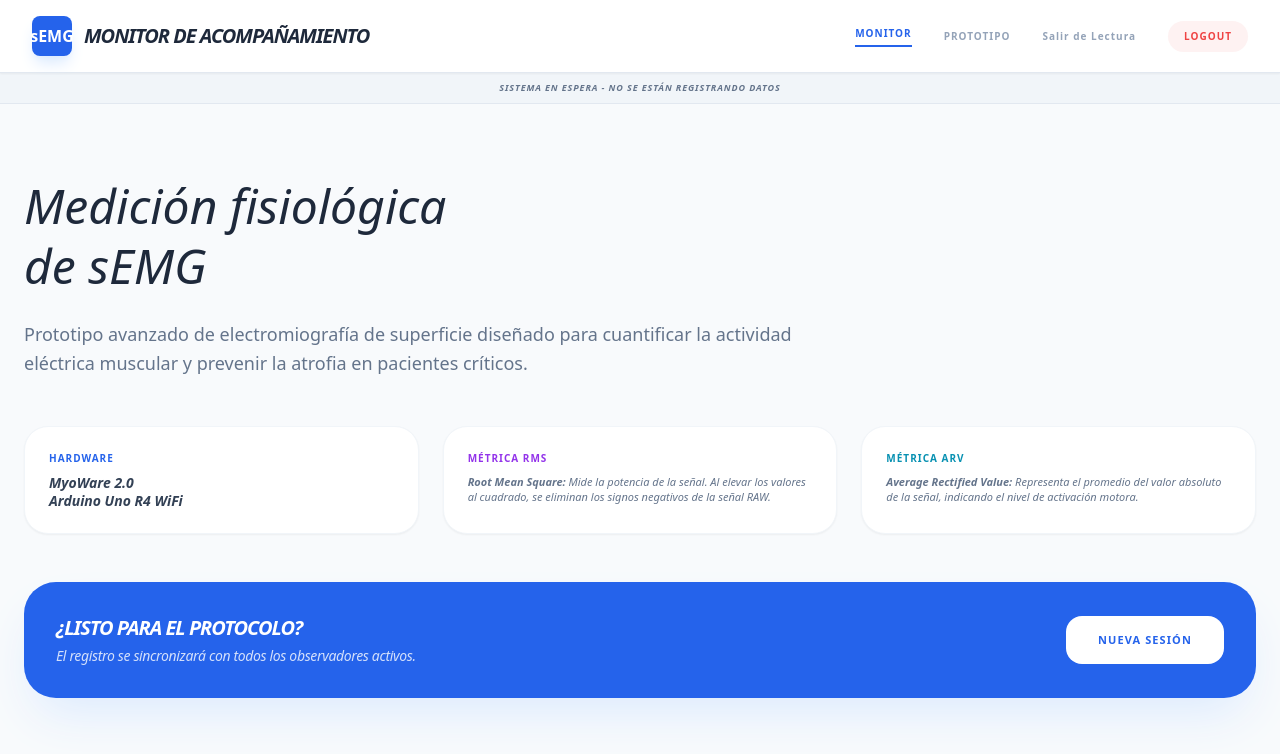
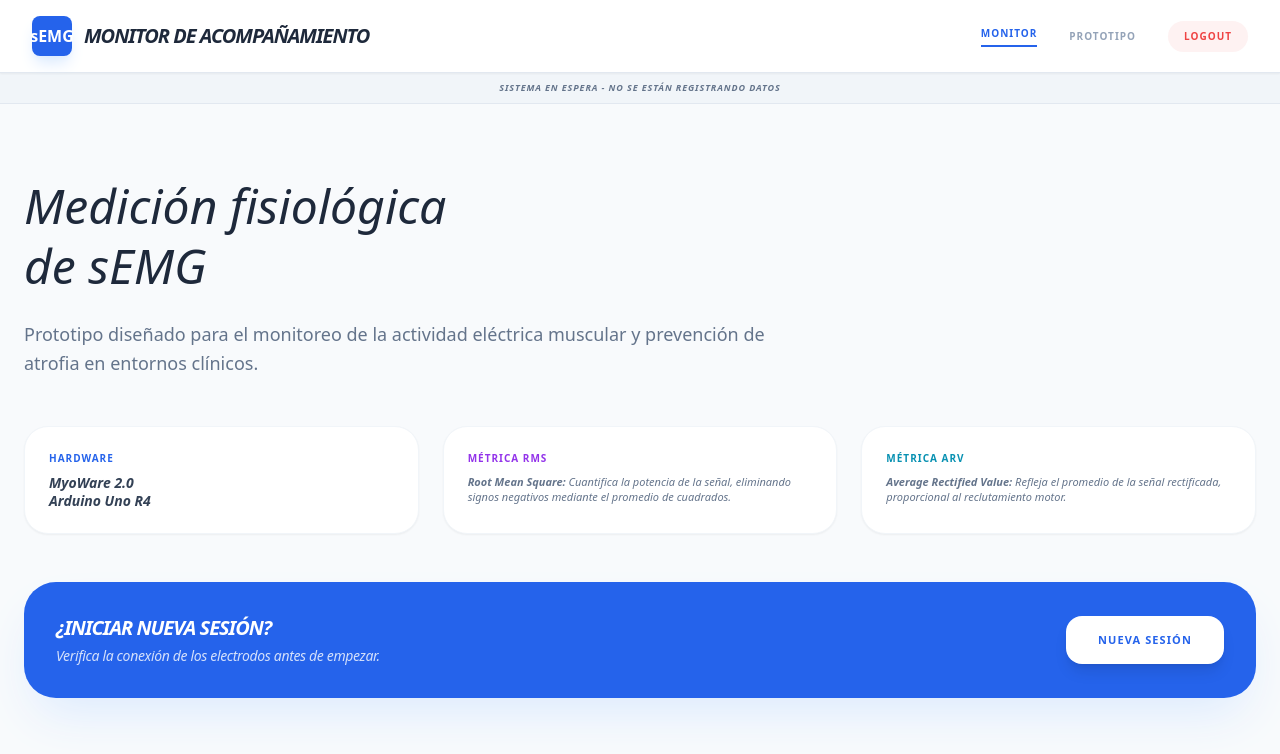
Before and after one commit to valeriasamano/semg_bioinstrudigital, a Flask app: page / in a window 1280 px wide. Shown: the top 754 px of the page. Run offline with Flask 3, Linux system fonts and the light colour scheme; the visitor is signed in with stand-in values (Sample User, id 1); some libraries are stand-ins or nearby versions.

Commit message:
Update index.html

```diff
--- a/templates/index.html
+++ b/templates/index.html
@@ -7,8 +7,8 @@
     <script src="https://cdn.tailwindcss.com"></script>
     <script src="https://cdn.jsdelivr.net/npm/chart.js"></script>
     <style>
-        .animate-fade-in { animation: fadeIn 0.5s ease-in-out; }
-        @keyframes fadeIn { from { opacity: 0; } to { opacity: 1; } }
+        .animate-fade-in { animation: fadeIn 0.4s ease-out; }
+        @keyframes fadeIn { from { opacity: 0; transform: translateY(10px); } to { opacity: 1; transform: translateY(0); } }
     </style>
 </head>
 <body class="bg-[#F8FAFC] text-slate-900 font-sans">
@@ -21,7 +21,6 @@
         <div class="space-x-8 text-[10px] font-black uppercase tracking-widest flex items-center">
             <a href="/" class="text-blue-600 border-b-2 border-blue-600 pb-1">Monitor</a>
             <a href="/prototipo" class="text-slate-400 hover:text-blue-600 transition">Prototipo</a>
-            <button onclick="salirDeLectura()" class="text-slate-400 hover:text-red-500 transition">Salir de Lectura</button>
             <a href="{{ url_for('logout') }}" onclick="localStorage.removeItem('seguridadValidada')" class="bg-red-50 text-red-500 px-4 py-2 rounded-full hover:bg-red-500 hover:text-white transition-all font-black">LogOut</a>
         </div>
     </nav>
@@ -36,42 +35,42 @@
             <div class="max-w-3xl">
                 <h2 class="text-5xl font-light text-slate-800 leading-tight mb-6 italic">Medición fisiológica <br><strong> de sEMG </strong></h2>
                 <p class="text-slate-500 text-lg leading-relaxed">
-                    Prototipo avanzado de electromiografía de superficie diseñado para cuantificar la actividad eléctrica muscular y prevenir la atrofia en pacientes críticos.
+                    Prototipo diseñado para el monitoreo de la actividad eléctrica muscular y prevención de atrofia en entornos clínicos.
                 </p>
             </div>
 
             <div class="grid grid-cols-1 md:grid-cols-3 gap-6">
                 <div class="bg-white p-6 rounded-3xl border border-slate-100 shadow-sm flex flex-col justify-center">
                     <p class="text-[10px] font-black text-blue-600 uppercase mb-2 tracking-widest">Hardware</p>
-                    <p class="text-sm font-bold text-slate-700 leading-tight italic">MyoWare 2.0 <br> Arduino Uno R4 WiFi</p>
+                    <p class="text-sm font-bold text-slate-700 leading-tight italic">MyoWare 2.0 <br> Arduino Uno R4</p>
                 </div>
                 <div class="bg-white p-6 rounded-3xl border border-slate-100 shadow-sm">
                     <p class="text-[10px] font-black text-purple-600 uppercase mb-2 tracking-widest">Métrica RMS</p>
                     <p class="text-[11px] text-slate-500 italic leading-snug">
-                        <strong>Root Mean Square:</strong> Mide la potencia de la señal. Al elevar los valores al cuadrado, se eliminan los signos negativos de la señal RAW.
+                        <strong>Root Mean Square:</strong> Cuantifica la potencia de la señal, eliminando signos negativos mediante el promedio de cuadrados.
                     </p>
                 </div>
                 <div class="bg-white p-6 rounded-3xl border border-slate-100 shadow-sm">
                     <p class="text-[10px] font-black text-cyan-600 uppercase mb-2 tracking-widest">Métrica ARV</p>
                     <p class="text-[11px] text-slate-500 italic leading-snug">
-                        <strong>Average Rectified Value:</strong> Representa el promedio del valor absoluto de la señal, indicando el nivel de activación motora.
+                        <strong>Average Rectified Value:</strong> Refleja el promedio de la señal rectificada, proporcional al reclutamiento motor.
                     </p>
                 </div>
             </div>
 
             <div class="bg-blue-600 p-8 rounded-[32px] text-white shadow-2xl shadow-blue-100 flex justify-between items-center">
                 <div>
-                    <h3 class="text-xl font-bold italic mb-1 uppercase tracking-tighter">¿Listo para el protocolo?</h3>
-                    <p class="text-sm opacity-80 font-medium tracking-tight italic">El registro se sincronizará con todos los observadores activos.</p>
+                    <h3 class="text-xl font-bold italic mb-1 uppercase tracking-tighter">¿Iniciar nueva sesión?</h3>
+                    <p class="text-sm opacity-80 font-medium tracking-tight italic">Verifica la conexión de los electrodos antes de empezar.</p>
                 </div>
-                <button onclick="openControlPopup()" class="bg-white text-blue-600 px-8 py-4 rounded-2xl font-black text-[11px] uppercase tracking-widest hover:scale-105 transition-all">
+                <button onclick="openControlPopup()" class="bg-white text-blue-600 px-8 py-4 rounded-2xl font-black text-[11px] uppercase tracking-widest hover:scale-105 transition-all shadow-lg">
                     Nueva Sesión
                 </button>
             </div>
         </div>
 
         <div id="vista-monitor" class="hidden grid grid-cols-1 lg:grid-cols-12 gap-6 animate-fade-in">
-            <div class="lg:col-span-3 space-y-6">
+            <div class="lg:col-span-3 space-y-4">
                 <div class="bg-white p-8 rounded-3xl shadow-sm border border-slate-100 text-center">
                     <h3 class="text-[10px] font-black text-slate-400 uppercase tracking-widest mb-4">Repeticiones</h3>
                     <p id="main-counter" class="text-8xl font-light text-blue-600">0</p>
@@ -80,8 +79,16 @@
                     </div>
                     <p id="meta-text" class="text-[9px] text-slate-400 mt-4 font-bold uppercase italic tracking-widest">Meta del Protocolo: 10</p>
                 </div>
-                <button onclick="requestReset()" class="w-full py-4 border-2 border-dashed border-slate-200 rounded-2xl text-[9px] font-black text-slate-400 hover:text-red-500 hover:border-red-200 uppercase tracking-widest transition-all">
-                    Reiniciar Lectura Global ↺
+
+                <button onclick="requestReset()" class="w-full py-4 border-2 border-dashed border-slate-200 rounded-2xl text-[9px] font-black text-slate-400 hover:text-blue-500 hover:border-blue-200 uppercase tracking-widest transition-all">
+                    Reiniciar Lectura ↺
+                </button>
+
+                <button onclick="salirDeLectura()" class="w-full py-4 bg-slate-100 rounded-2xl text-[9px] font-black text-slate-500 hover:bg-red-50 hover:text-red-600 transition-all uppercase tracking-widest flex items-center justify-center gap-2">
+                    <svg xmlns="http://www.w3.org/2000/svg" class="h-3 w-3" fill="none" viewBox="0 0 24 24" stroke="currentColor">
+                        <path stroke-linecap="round" stroke-linejoin="round" stroke-width="3" d="M11 15l-3-3m0 0l3-3m-3 3h8M3 12a9 9 0 1118 0 9 9 0 01-18 0z" />
+                    </svg>
+                    Finalizar y Volver
                 </button>
             </div>
 
@@ -97,7 +104,7 @@
                         <div id="container-rms-chart" class="flex-1"><canvas id="rmsChart"></canvas></div>
                         <div id="result-rms" class="hidden flex-1 flex flex-col justify-center items-center animate-fade-in">
                             <span id="value-rms" class="text-7xl font-light text-purple-600">0.00</span>
-                            <span class="text-[10px] font-bold text-slate-400 uppercase tracking-widest mt-2">Valor Final uV</span>
+                            <span class="text-[10px] font-bold text-slate-400 uppercase tracking-widest mt-2">Valor Calculado uV</span>
                         </div>
                     </div>
                     <div class="bg-white p-6 rounded-3xl shadow-sm border border-slate-100 h-64 flex flex-col">
@@ -105,7 +112,7 @@
                         <div id="container-arv-chart" class="flex-1"><canvas id="arsChart"></canvas></div>
                         <div id="result-arv" class="hidden flex-1 flex flex-col justify-center items-center animate-fade-in">
                             <span id="value-arv" class="text-7xl font-light text-cyan-600">0.00</span>
-                            <span class="text-[10px] font-bold text-slate-400 uppercase tracking-widest mt-2">Valor Final uV</span>
+                            <span class="text-[10px] font-bold text-slate-400 uppercase tracking-widest mt-2">Valor Calculado uV</span>
                         </div>
                     </div>
                 </div>
@@ -115,16 +122,117 @@
 
     <div id="controlPopup" class="hidden fixed inset-0 z-50 flex items-center justify-center p-4 bg-slate-900/60 backdrop-blur-sm">
         <div class="bg-white max-w-lg w-full rounded-[40px] shadow-2xl p-12">
-            <h2 class="text-3xl font-light text-slate-800 mb-8 italic">Iniciar <strong>Registro</strong></h2>
+            <h2 class="text-3xl font-light text-slate-800 mb-8 italic">Configurar <strong>Sesión</strong></h2>
             <div class="space-y-4 mb-10">
                 <label class="flex items-center gap-4 p-5 border border-slate-100 rounded-2xl cursor-pointer hover:bg-slate-50 transition">
                     <input type="checkbox" class="step-check w-5 h-5 accent-blue-600">
-                    <span class="text-sm text-slate-600 italic font-medium tracking-tight">Electrodos en el vientre muscular</span>
+                    <span class="text-sm text-slate-600 italic font-medium tracking-tight">Electrodos en vientre muscular</span>
                 </label>
                 <label class="flex items-center gap-4 p-5 border border-slate-100 rounded-2xl cursor-pointer hover:bg-slate-50 transition">
                     <input type="checkbox" class="step-check w-5 h-5 accent-blue-600">
-                    <span class="text-sm text-slate-600 italic font-medium tracking-tight">Referencia en punto óseo (Codo/Muñeca)</span>
+                    <span class="text-sm text-slate-600 italic font-medium tracking-tight">Referencia en punto óseo</span>
                 </label>
             </div>
             <div class="flex gap-4">
-                <button onclick="closeControlPopup()" class="flex-1 py-4 text-[10px] font-black uppercase text-slate
+                <button onclick="closeControlPopup()" class="flex-1 py-4 text-[10px] font-black uppercase text-slate-400">Cancelar</button>
+                <button id="btn-start-global" disabled onclick="startGlobalSession()" class="flex-[2] bg-slate-200 text-slate-400 py-4 rounded-2xl text-[10px] font-black uppercase tracking-widest transition-all">Iniciar Registro</button>
+            </div>
+        </div>
+    </div>
+
+    <script>
+        let isRecording = false;
+        let count = 0;
+        let allRawData = [];
+
+        function openControlPopup() { document.getElementById('controlPopup').classList.remove('hidden'); }
+        function closeControlPopup() { document.getElementById('controlPopup').classList.add('hidden'); }
+
+        function startGlobalSession() {
+            closeControlPopup();
+            document.getElementById('vista-info').classList.add('hidden');
+            document.getElementById('vista-monitor').classList.remove('hidden');
+            document.getElementById('global-status-bar').classList.replace('bg-slate-100', 'bg-emerald-500');
+            document.getElementById('status-text').innerText = "● REGISTRO ACTIVO";
+            document.getElementById('status-text').classList.replace('text-slate-500', 'text-white');
+            isRecording = true;
+        }
+
+        function salirDeLectura() {
+            if(confirm("¿Deseas finalizar la sesión y volver al inicio?")) {
+                location.reload();
+            }
+        }
+
+        // Validación de Checkboxes
+        const checks = document.querySelectorAll('.step-check');
+        const startBtn = document.getElementById('btn-start-global');
+        checks.forEach(c => c.addEventListener('change', () => {
+            const allChecked = Array.from(checks).every(i => i.checked);
+            startBtn.disabled = !allChecked;
+            startBtn.className = allChecked ? "flex-[2] bg-blue-600 text-white py-4 rounded-2xl text-[10px] font-black uppercase tracking-widest shadow-lg" : "flex-[2] bg-slate-200 text-slate-400 py-4 rounded-2xl text-[10px] font-black uppercase tracking-widest";
+        }));
+
+        // Configuración de Gráficas
+        const chartConfig = (color) => ({
+            type: 'line',
+            data: { labels: [], datasets: [{ data: [], borderColor: color, borderWidth: 2, pointRadius: 0, fill: false, tension: 0.4 }] },
+            options: { responsive: true, maintainAspectRatio: false, plugins: { legend: { display: false } }, scales: { x: { display: false }, y: { beginAtZero: true, grid: { color: '#f1f5f9' } } } }
+        });
+
+        const rawChart = new Chart(document.getElementById('rawChart').getContext('2d'), chartConfig('#2563eb'));
+        const rmsChart = new Chart(document.getElementById('rmsChart').getContext('2d'), chartConfig('#9333ea'));
+        const arsChart = new Chart(document.getElementById('arsChart').getContext('2d'), chartConfig('#0891b2'));
+
+        // Simulación de Datos
+        setInterval(() => {
+            if (!isRecording) return;
+
+            const rawVal = Math.random() * 100;
+            const time = new Date().toLocaleTimeString();
+            allRawData.push(rawVal);
+
+            [rawChart, rmsChart, arsChart].forEach((chart, i) => {
+                const val = [rawVal, rawVal*0.75, rawVal*0.4][i];
+                if (chart.data.labels.length > 40 && count < 10) {
+                    chart.data.labels.shift();
+                    chart.data.datasets[0].data.shift();
+                }
+                chart.data.labels.push(time);
+                chart.data.datasets[0].data.push(val);
+                chart.update('none');
+            });
+
+            // Lógica de Repeticiones
+            if(rawVal > 90 && count < 10) {
+                count++;
+                document.getElementById('main-counter').innerText = count;
+                document.getElementById('global-progress').style.width = (count * 10) + "%";
+
+                if(count === 10) {
+                    isRecording = false;
+                    finalizarProtocoloMatematico();
+                }
+            }
+        }, 800);
+
+        function finalizarProtocoloMatematico() {
+            const n = allRawData.length;
+            const rms = Math.sqrt(allRawData.reduce((sum, v) => sum + v*v, 0) / n);
+            const arv = allRawData.reduce((sum, v) => sum + Math.abs(v), 0) / n;
+
+            document.getElementById('container-rms-chart').classList.add('hidden');
+            document.getElementById('container-arv-chart').classList.add('hidden');
+            document.getElementById('result-rms').classList.remove('hidden');
+            document.getElementById('result-arv').classList.remove('hidden');
+
+            document.getElementById('value-rms').innerText = rms.toFixed(2);
+            document.getElementById('value-arv').innerText = arv.toFixed(2);
+            document.getElementById('meta-text').innerText = "PROTOCOLO COMPLETADO";
+            document.getElementById('meta-text').classList.replace('text-slate-400', 'text-emerald-500');
+        }
+
+        function requestReset() { location.reload(); }
+    </script>
+</body>
+</html>
```
